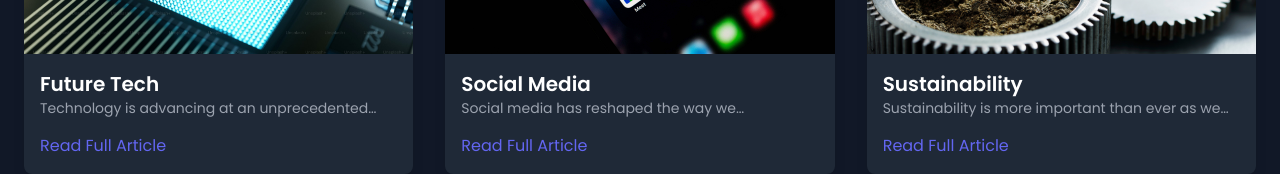
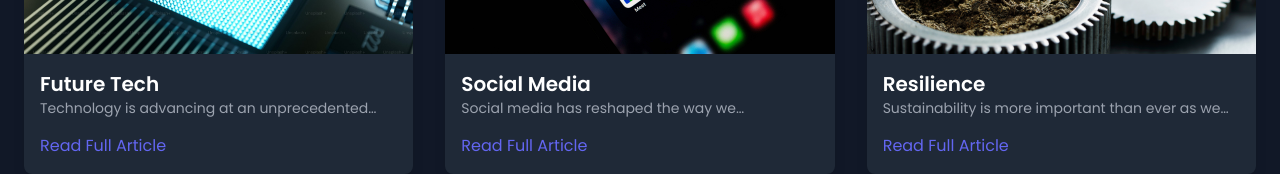
Before and after one commit to JINN6/blog, a Next.js app: page / in a window 1280 px wide. Shown: the part 714-888 px from the top of the page. Built offline with nearby package versions, Linux system fonts and the light colour scheme.

Commit message:
Updated files or added new features

```diff
--- a/src/app/maal/maal.ts
+++ b/src/app/maal/maal.ts
@@ -21,7 +21,7 @@ export const products = [
     },
     {
       id: "3",
-      heading: "Sustainability",
+      heading: "Resilience",
       image: "/sus.png",
       paragraphs: [
         "Sustainability is more important than ever as we face global challenges like climate change and resource depletion. We are seeing unprecedented levels of environmental degradation, with rising temperatures, melting ice caps, and increasing deforestation. The overuse of natural resources, paired with industrial waste, is putting immense pressure on the planet's ecosystems, threatening the delicate balance of life.",
```
